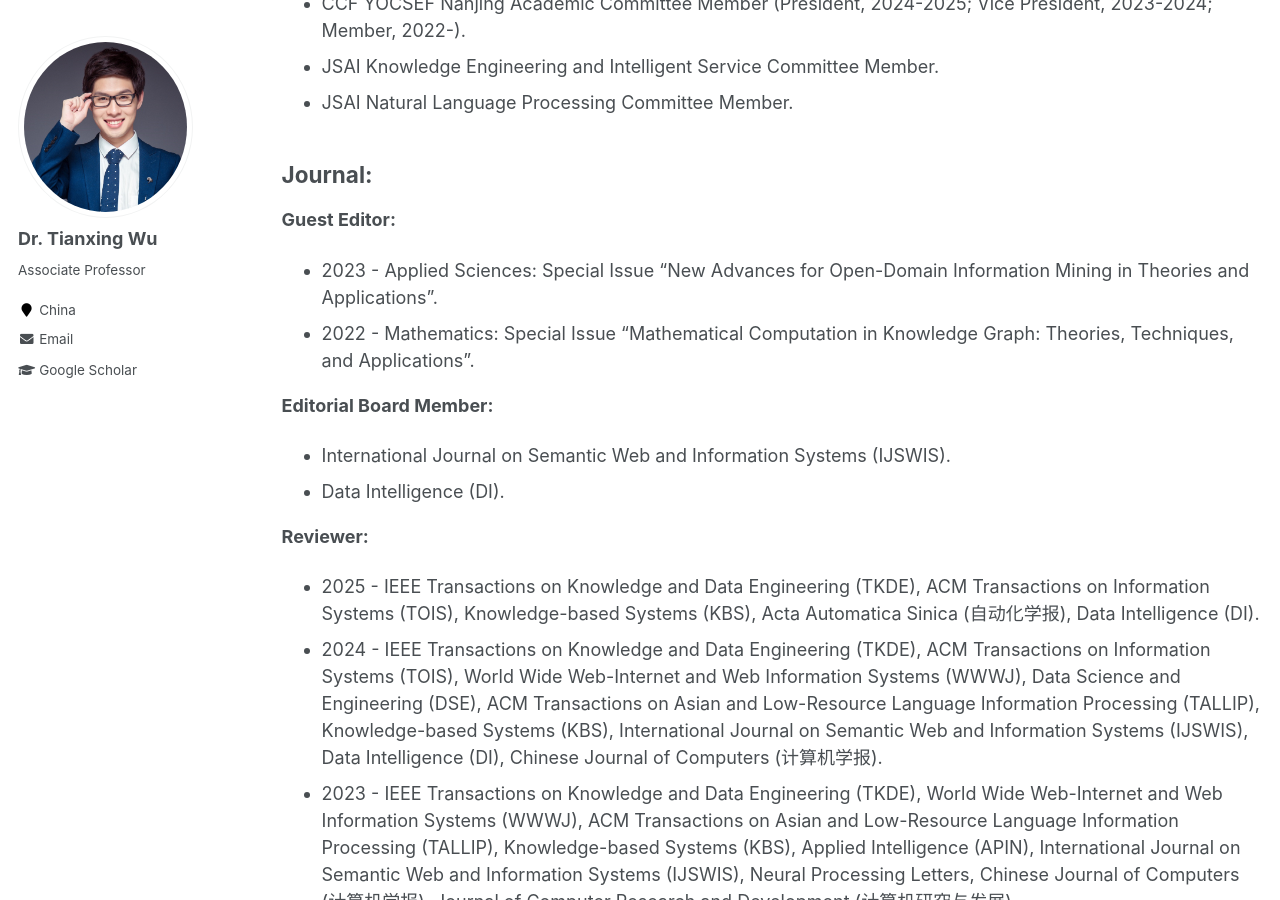
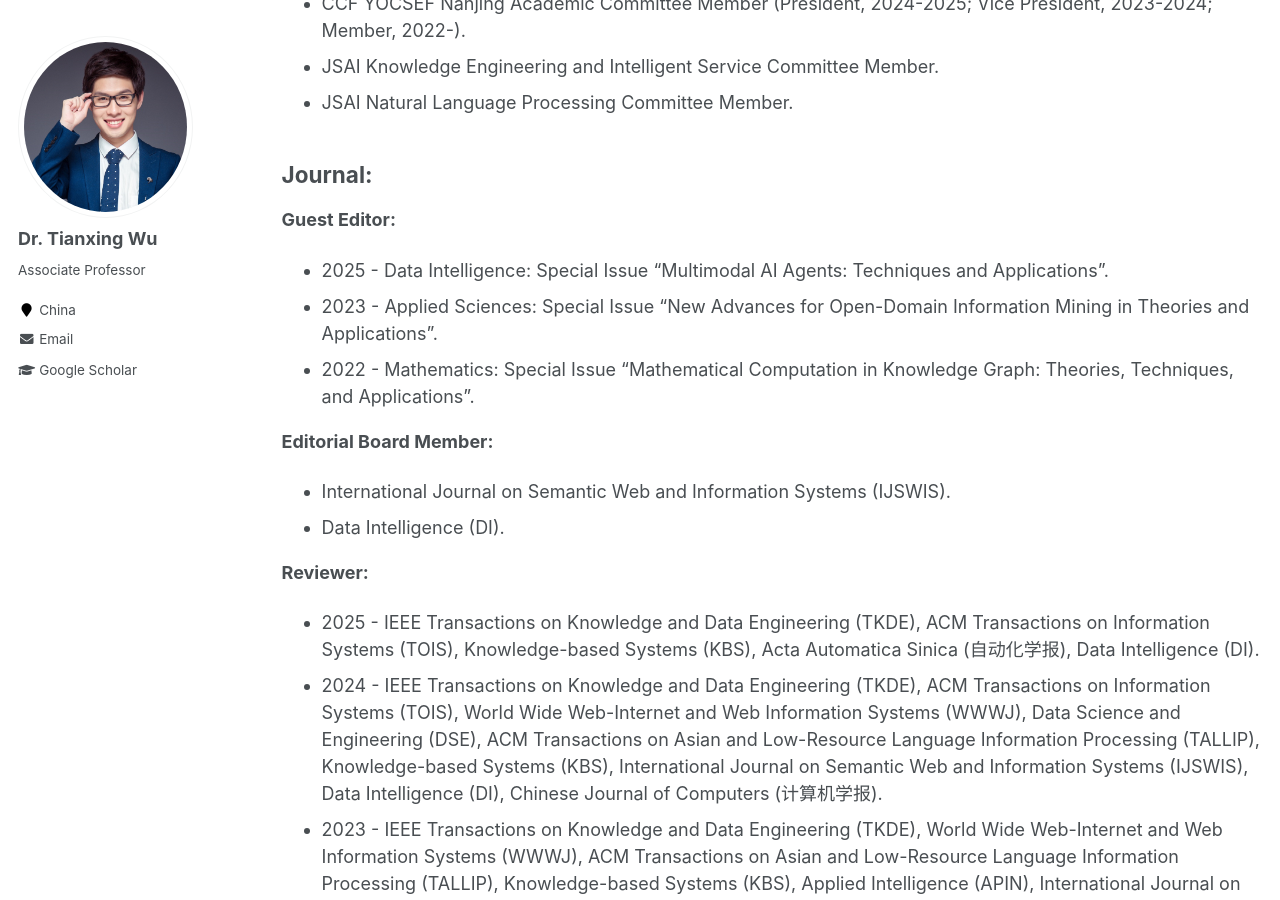
Before and after one commit to tianxing-wu/tianxing-wu.github.io, a Jekyll site: the page built from _pages/services.md, in a window 1280 px wide and 900 px high, scrolled down 390 px. Built offline with Jekyll 4.4.1, drawn with Linux system fonts in a browser that asks for light colours; comment, search, counter and statistics services are not loaded.

Commit message:
Update services.md

```diff
--- a/_pages/services.md
+++ b/_pages/services.md
@@ -15,6 +15,7 @@ author_profile: true
 
 ## Journal:
 **Guest Editor:**
+* 2025 - Data Intelligence: Special Issue "Multimodal AI Agents: Techniques and Applications".
 * 2023 - Applied Sciences: Special Issue "New Advances for Open-Domain Information Mining in Theories and Applications".
 * 2022 - Mathematics: Special Issue "Mathematical Computation in Knowledge Graph: Theories, Techniques, and Applications".
 
```
